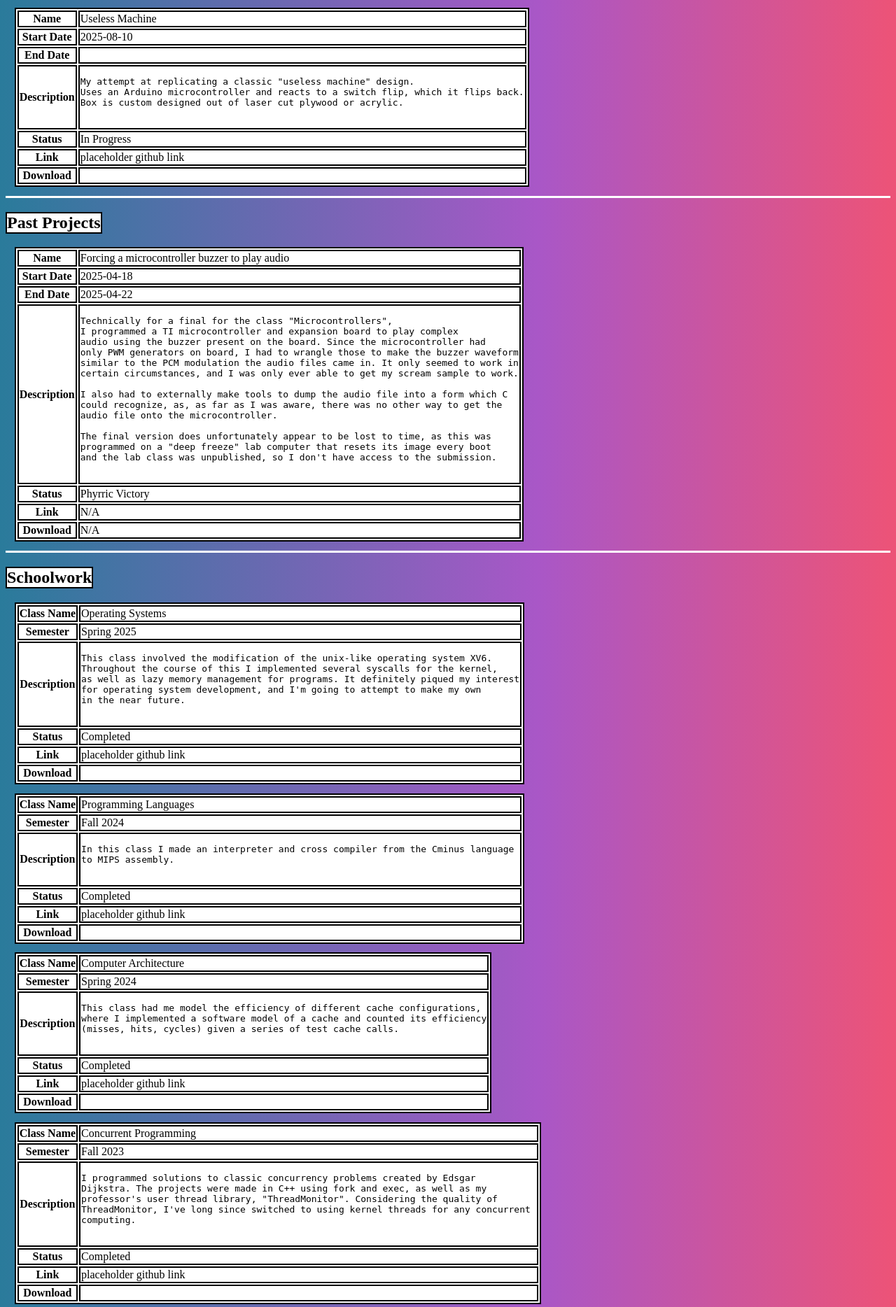
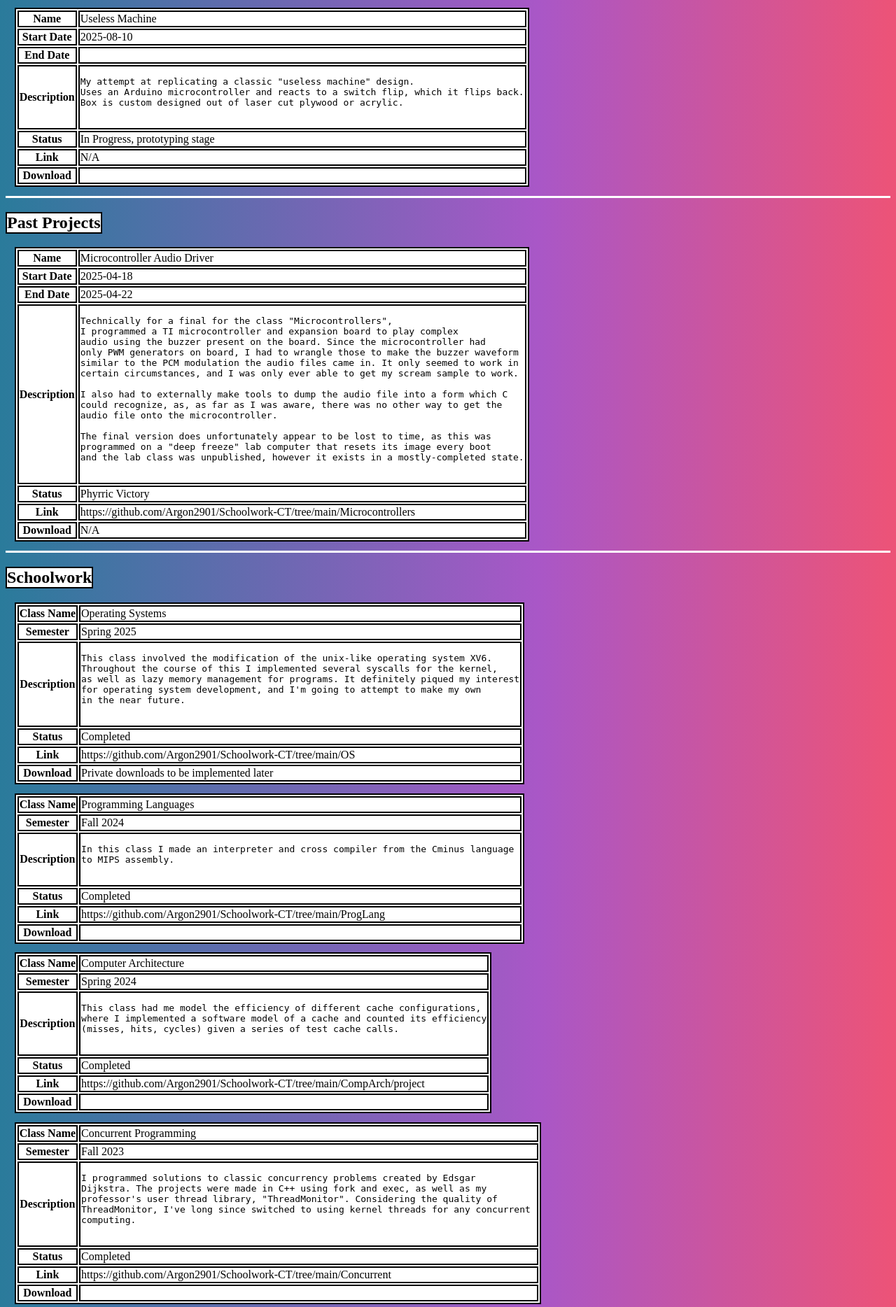
Before and after one commit to Argon2901/Argonware, a PHP site: page /projects.php in a window 1280 px wide. Shown: the part 529-2397 px from the top of the page at 70% size. Run offline with PHP 8.4, Linux system fonts and the light colour scheme.

Commit message:
Added github links to class projects

```diff
--- a/projects.php
+++ b/projects.php
@@ -80,11 +80,11 @@ Box is custom designed out of laser cut plywood or acrylic.
             </tr>
             <tr>
                 <th>Status</th>
-                <td>In Progress</td>
+                <td>In Progress, prototyping stage</td>
             </tr>
             <tr>
                 <th>Link</th>
-                <td>placeholder github link</td>
+                <td>N/A</td>
             </tr>
             <tr>
                 <th>Download</th>
@@ -98,7 +98,7 @@ Box is custom designed out of laser cut plywood or acrylic.
         <table>
             <tr>
                 <th>Name</th>
-                <td>Forcing a microcontroller buzzer to play audio</td>
+                <td>Microcontroller Audio Driver</td>
             </tr>
             <tr>
                 <th>Start Date</th>
@@ -124,7 +124,7 @@ audio file onto the microcontroller.
 
 The final version does unfortunately appear to be lost to time, as this was
 programmed on a "deep freeze" lab computer that resets its image every boot
-and the lab class was unpublished, so I don't have access to the submission.
+and the lab class was unpublished, however it exists in a mostly-completed state.
                 </pre></td>
             </tr>
             <tr>
@@ -133,7 +133,7 @@ and the lab class was unpublished, so I don't have access to the submission.
             </tr>
             <tr>
                 <th>Link</th>
-                <td>N/A</td>
+                <td>https://github.com/Argon2901/Schoolwork-CT/tree/main/Microcontrollers</td>
             </tr>
             <tr>
                 <th>Download</th>
@@ -168,11 +168,11 @@ in the near future.
             </tr>
             <tr>
                 <th>Link</th>
-                <td>placeholder github link</td>
+                <td>https://github.com/Argon2901/Schoolwork-CT/tree/main/OS</td>
             </tr>
             <tr>
                 <th>Download</th>
-                <td></td>
+                <td>Private downloads to be implemented later</td>
             </tr>
         </table>
 
@@ -198,7 +198,7 @@ to MIPS assembly.
             </tr>
             <tr>
                 <th>Link</th>
-                <td>placeholder github link</td>
+                <td>https://github.com/Argon2901/Schoolwork-CT/tree/main/ProgLang</td>
             </tr>
             <tr>
                 <th>Download</th>
@@ -229,7 +229,7 @@ where I implemented a software model of a cache and counted its efficiency
             </tr>
             <tr>
                 <th>Link</th>
-                <td>placeholder github link</td>
+                <td>https://github.com/Argon2901/Schoolwork-CT/tree/main/CompArch/project</td>
             </tr>
             <tr>
                 <th>Download</th>
@@ -262,7 +262,7 @@ computing.
             </tr>
             <tr>
                 <th>Link</th>
-                <td>placeholder github link</td>
+                <td>https://github.com/Argon2901/Schoolwork-CT/tree/main/Concurrent</td>
             </tr>
             <tr>
                 <th>Download</th>
@@ -273,7 +273,7 @@ computing.
         <table>
             <tr>
                 <th>Class Name</th>
-                <td>Systems programming</td>
+                <td>Systems Programming</td>
             </tr>
             <tr>
                 <th>Semester</th>
@@ -293,7 +293,7 @@ the idea of pipes and using network packet algorithms like UDP.
             </tr>
             <tr>
                 <th>Link</th>
-                <td>placeholder github link</td>
+                <td>https://github.com/Argon2901/Schoolwork-CT/tree/main/Systems</td>
             </tr>
             <tr>
                 <th>Download</th>
@@ -334,7 +334,7 @@ individual components.
             </tr>
             <tr>
                 <th>Link</th>
-                <td>placeholder github link</td>
+                <td>https://github.com/Argon2901/Schoolwork-CT/tree/main/CompOrg</td>
             </tr>
             <tr>
                 <th>Download</th>
```
